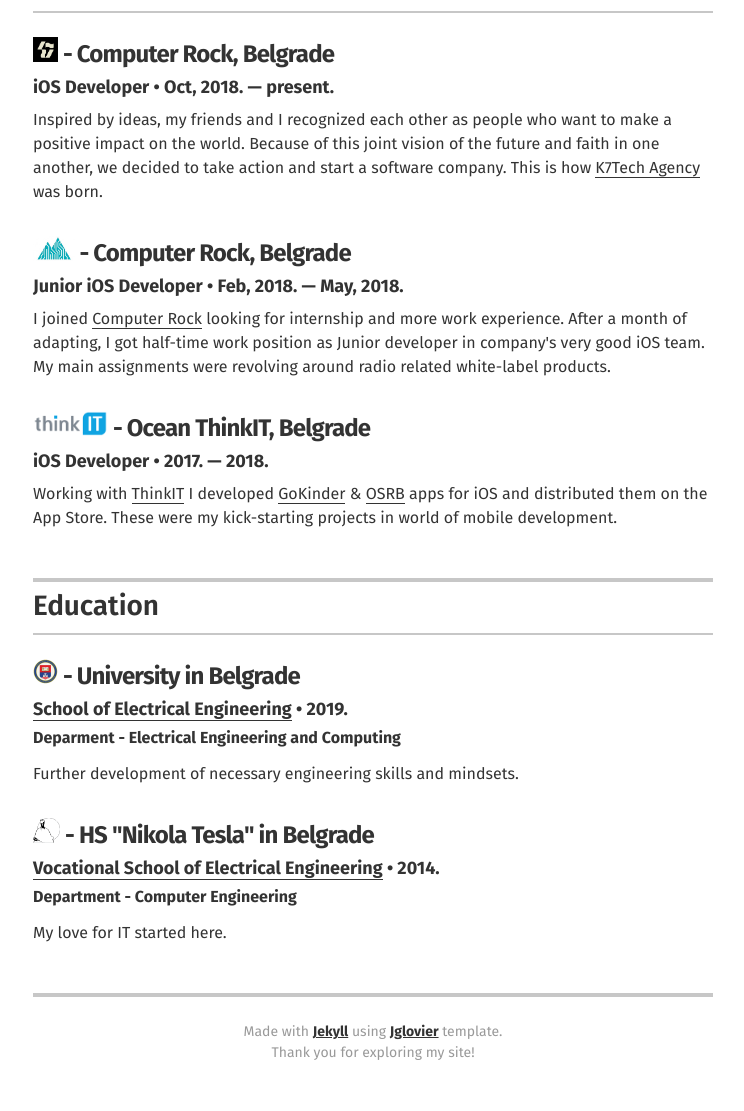
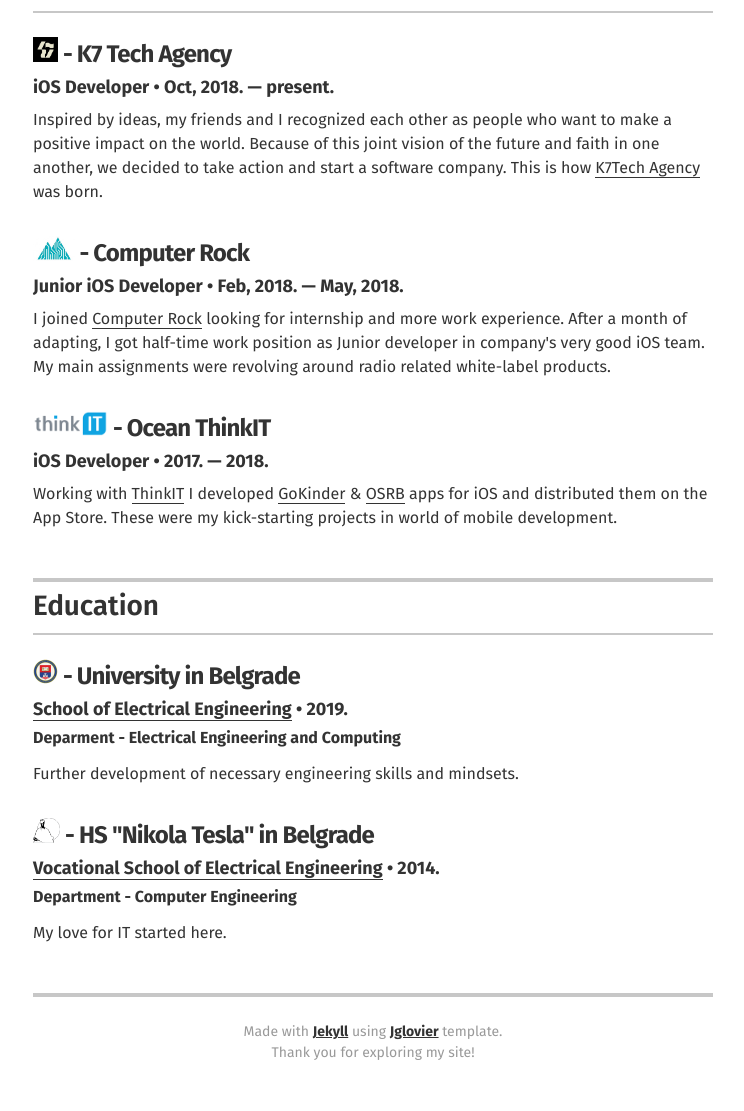
Before and after one commit to deltakroneker/deltakroneker.github.io, a Jekyll site: the page built from index.html, in a window 1280 px wide. Shown: the part 807-1918 px from the top of the page, without its empty margins (267-1011 px from the left). Built offline with Jekyll 4.4.1, drawn with Linux system fonts in a browser that asks for light colours.

Commit message:
remove city and fix experience name

```diff
--- a/_data/experience.yml
+++ b/_data/experience.yml
@@ -1,21 +1,21 @@
 # Jobs
 
 # iOS Developer
-- company: <img src="images/k7tech.png" height="25"/> - Computer Rock, Belgrade
+- company: <img src="images/k7tech.png" height="25"/> - K7 Tech Agency
   position: iOS Developer
   duration:   Oct, 2018.  &mdash; present.
   summary: Inspired by ideas, my friends and I recognized each other as people who want to make a positive impact on the world. Because of this joint vision of the future and faith in one another, we decided to take action and start a software company. This is how <a href="https://k7tech.agency">K7Tech Agency</a> was born.
 
 
 # iOS Developer
-- company: <img src="images/computerrock.png" height="25"/> - Computer Rock, Belgrade
+- company: <img src="images/computerrock.png" height="25"/> - Computer Rock
   position: Junior iOS Developer
   duration:   Feb, 2018.  &mdash; May, 2018.
   summary: I joined <a href="https://computerrock.com">Computer Rock</a> looking for internship and more work experience. After a month of adapting, I got half-time work position as Junior developer in company's very good iOS team. My main assignments were revolving around radio related white-label products.
 
 
 # iOS Developer
-- company: <img src="images/thinkit.png" height="25"/> - Ocean ThinkIT, Belgrade
+- company: <img src="images/thinkit.png" height="25"/> - Ocean ThinkIT
   position: iOS Developer
   duration:  2017. &mdash; 2018.
   summary: Working with <a href="http://www.thinkit.rs">ThinkIT</a> I developed <a href="https://itunes.apple.com/us/app/gokinder/id1257005390?mt=8">GoKinder</a> & <a href="https://itunes.apple.com/us/app/osrb-parent/id1341308418?mt=8">OSRB</a> apps for iOS and distributed them on the App Store. These were my kick-starting projects in world of mobile development.
```
